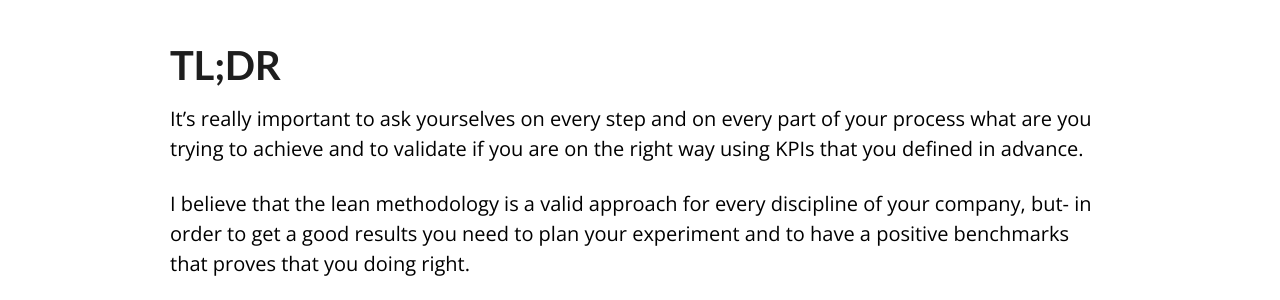
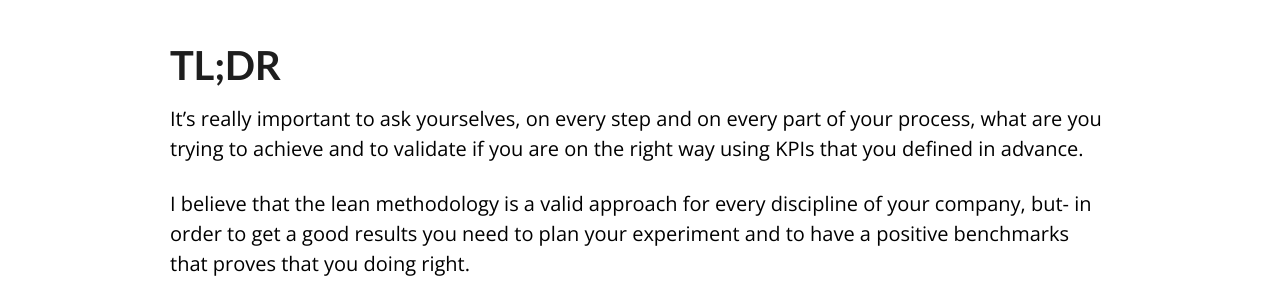
Before and after one commit to AlmogBaku/AlmogBaku.github.io, a Jekyll site: the page built from _posts/2015-10-18-Disciplinary-lean-strategy.md, in a window 1280 px wide and 900 px high, scrolled down 3397 px. Shown: the part 375-675 px from the top of the window. Built offline with Jekyll 4.4.1, drawn with Linux system fonts in a browser that asks for light colours; Markdown is read by kramdown in place of the engine named in the settings; comment, search, counter and statistics services are not loaded.

Commit message:
update article

```diff
--- a/_posts/2015-10-18-Disciplinary-lean-strategy.md
+++ b/_posts/2015-10-18-Disciplinary-lean-strategy.md
@@ -100,10 +100,10 @@ Can you see the pattern yet? when hiring talents- do quick campaigns to find out
 Is it offering great perks for referrals? is it by lecturing on professional events? or maybe using PR?
 
 ## TL;DR
-It's really important to ask yourselves on every step and on every part of your process what are you trying to achieve
+It's really important to ask yourselves, on every step and on every part of your process, what are you trying to achieve
 and to validate if you are on the right way using KPIs that you defined in advance.
 
-I believe that the lean methodology is a valid approach for every discipline of your company, but- in order to get a good
+I believe  that the lean methodology is a valid approach for every discipline of your company, but- in order to get a good
 results you need to plan your experiment and to have a positive benchmarks that proves that you doing right.
 
 What do you think?
```
